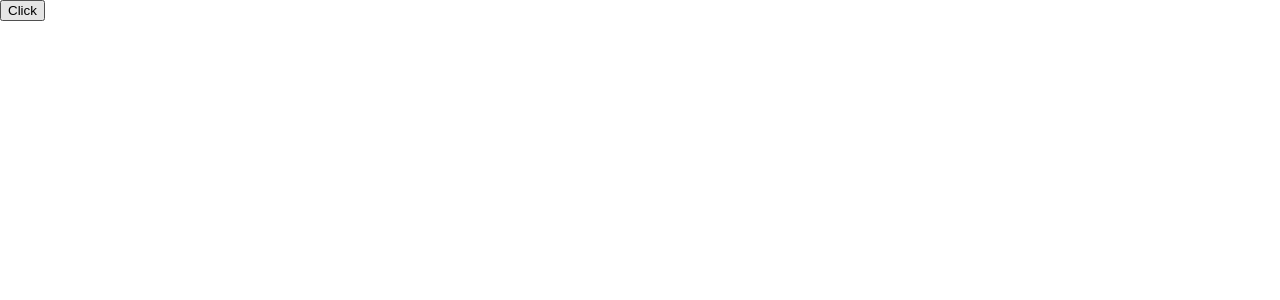
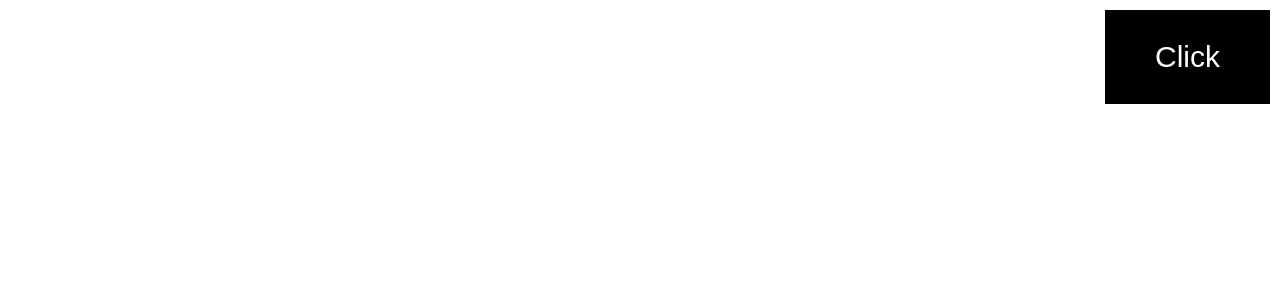
Before and after one commit to ArturPetrosyan1998/React-App-Func, a React (Vite) app: page / in a window 1280 px wide. Shown: the top 300 px of the page. Built offline with nearby package versions, Linux system fonts and the light colour scheme.

Commit message:
compliated aside and button scss

```diff
--- a/src/components/Aside/Aside.module.scss
+++ b/src/components/Aside/Aside.module.scss
@@ -1,10 +1,11 @@
 .aside {
-    display: none;
-    width: 350px;
+    width: 0px;
     height: 100vh;
     background-color: gray;
+    transition: all 0.2s;
 }
 
 .open {
     display: block;
+    width: 300px;
 }
--- a/src/components/Button/Button.jsx
+++ b/src/components/Button/Button.jsx
@@ -1,13 +1,16 @@
 import { Component } from 'react';
+import classNames from 'classnames/bind';
+import styles from './Button.module.scss';
 
+const cx = classNames.bind(styles);
 class Button extends Component {
   render() {
     const { onClick } = this.props;
-
     return (
       <button
         type="button"
         onClick={onClick}
+        className={cx('button')}
       >
         Click
 
--- a/src/components/Button/Button.module.scss
+++ b/src/components/Button/Button.module.scss
@@ -0,0 +1,15 @@
+.button {
+    background-color: black;
+    padding: 30px 50px;
+    font-size: 30px;
+    color: white;
+    cursor: pointer;
+    border: none;
+    position: absolute;
+    right: 10px;
+    top: 10px;
+}
+
+.button:hover {
+    opacity: 0.5;
+}
```
Also changed, not shown: src/App.module.scss (added).
